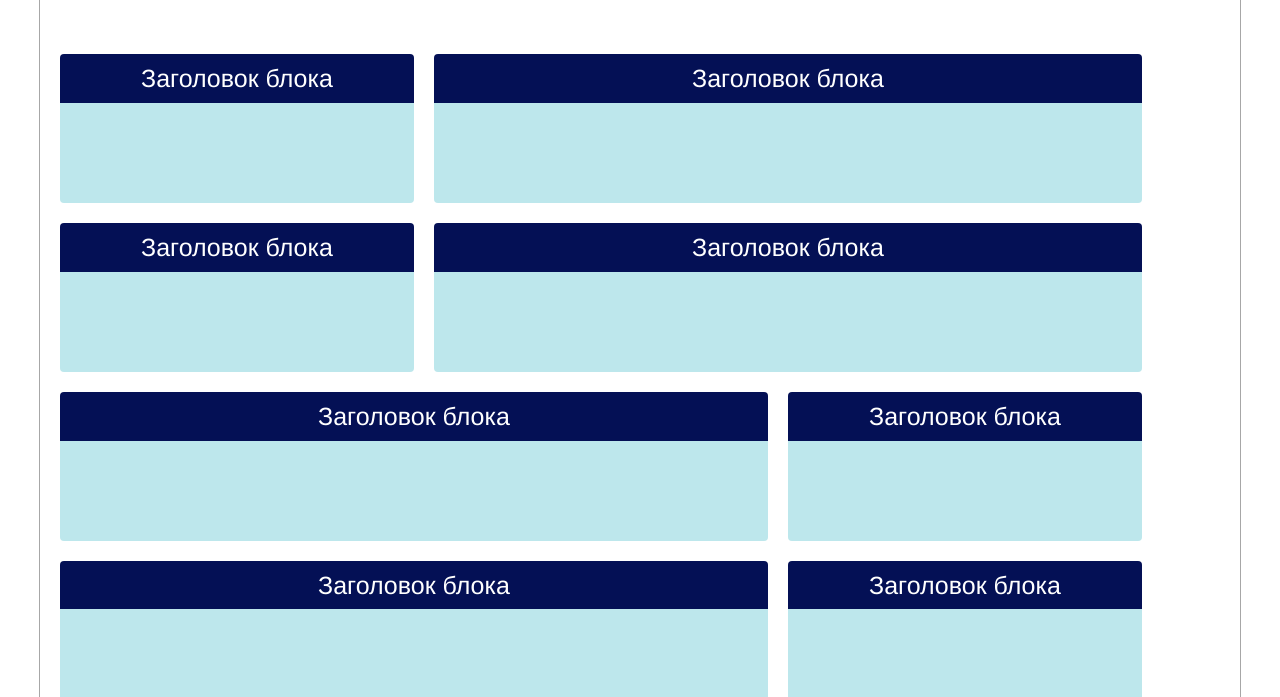
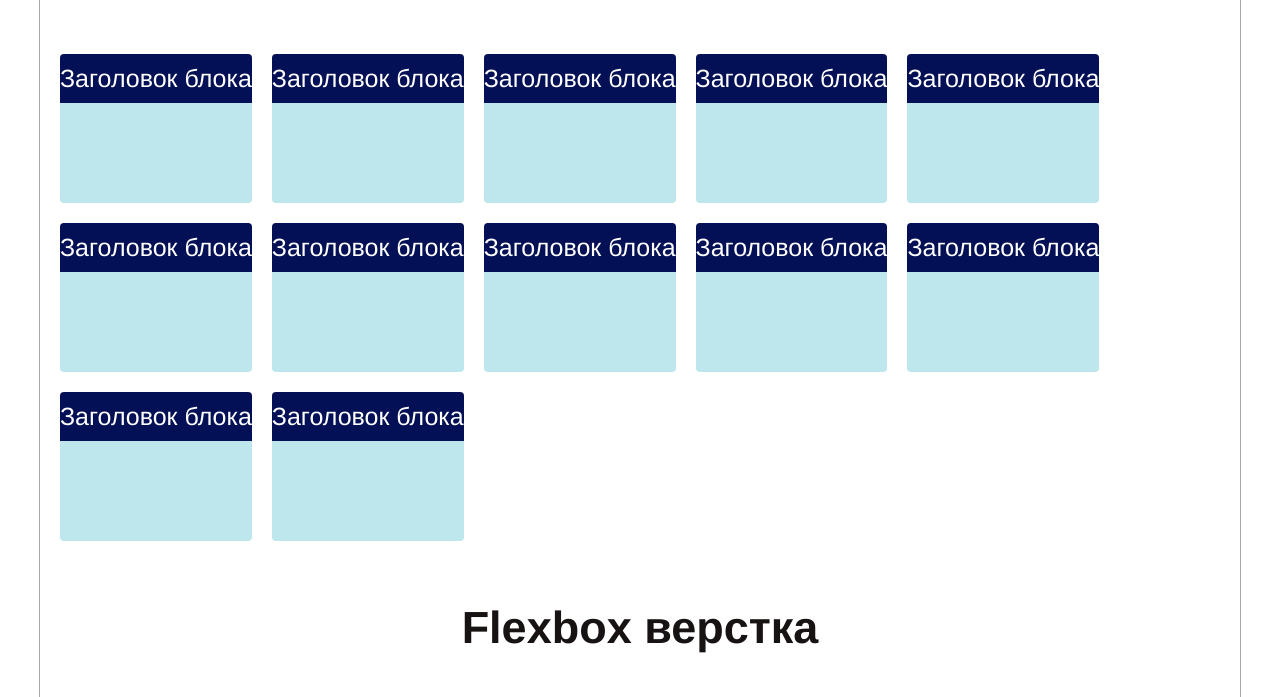
Before and after one commit to DariaSolokhina/Flex-Block, a plain HTML site: page index.html in a window 1280 px wide. Shown: the part 103-800 px from the top of the page. Drawn offline with Linux system fonts and the light colour scheme.

Commit message:
Update main.css

```diff
--- a/css/main.css
+++ b/css/main.css
@@ -29,14 +29,6 @@
     float: left;
     margin: 10px;
     box-sizing: border-box;
-}
-
-.type_1 {
-    width: 30%;
-}
-
-.type_2 {
-    width: 60%;
 }
 
 .block__title {
```
